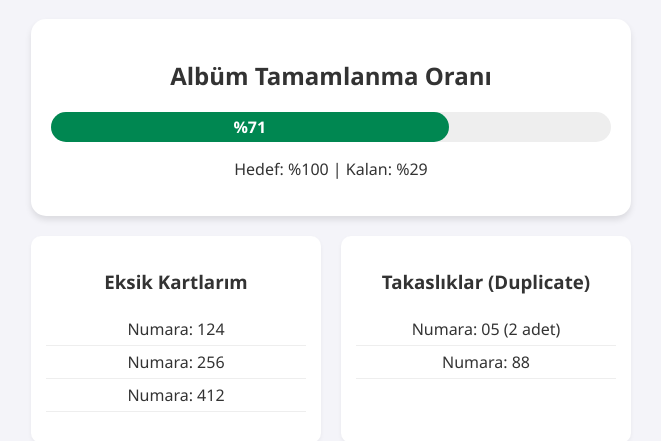
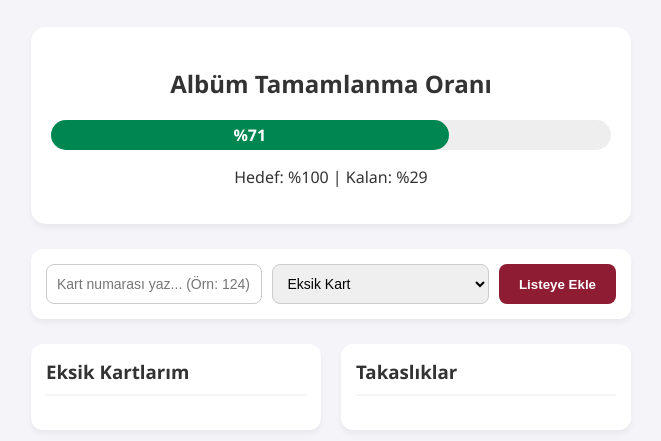
Before and after one commit to kemalcerit1/panini-site, a plain HTML site: page index.html in a window 1280 px wide. Shown: the part 95-536 px from the top of the page, without its empty margins (309-970 px from the left). Drawn offline with Linux system fonts and the light colour scheme.

Commit message:
Ekleme özelliği geldi

```diff
--- a/index.html
+++ b/index.html
@@ -2,7 +2,8 @@
 <html lang="tr">
 <head>
     <meta charset="UTF-8">
-    <title>Panini 2026 Koleksiyonum</title>
+    <meta name="viewport" content="width=device-width, initial-scale=1.0">
+    <title>Panini World Cup 2026 - Koleksiyonum</title>
     <link rel="stylesheet" href="style.css">
 </head>
 <body>
@@ -17,24 +18,54 @@
             <p>Hedef: %100 | Kalan: %29</p>
         </div>
 
+        <div class="input-section">
+            <input type="text" id="card-number" placeholder="Kart numarası yaz... (Örn: 124)">
+            <select id="card-type">
+                <option value="missing">Eksik Kart</option>
+                <option value="duplicate">Takaslık (Duplicate)</option>
+            </select>
+            <button onclick="addCard()">Listeye Ekle</button>
+        </div>
+
         <div class="sections">
             <div class="card">
                 <h3>Eksik Kartlarım</h3>
                 <ul id="missing-list">
-                    <li>Numara: 124</li>
-                    <li>Numara: 256</li>
-                    <li>Numara: 412</li>
-                </ul>
+                    </ul>
             </div>
 
             <div class="card">
-                <h3>Takaslıklar (Duplicate)</h3>
+                <h3>Takaslıklar</h3>
                 <ul id="duplicate-list">
-                    <li>Numara: 05 (2 adet)</li>
-                    <li>Numara: 88</li>
-                </ul>
+                    </ul>
             </div>
         </div>
     </div>
+
+    <script>
+        function addCard() {
+            const numberInput = document.getElementById('card-number');
+            const typeSelect = document.getElementById('card-type');
+            const cardValue = numberInput.value.trim();
+
+            if (cardValue === '') {
+                alert('Lütfen bir kart numarası girin!');
+                return;
+            }
+
+            // Seçilen tipe göre doğru listeyi bul
+            let listId = typeSelect.value === 'missing' ? 'missing-list' : 'duplicate-list';
+            const targetList = document.getElementById(listId);
+
+            // Yeni liste elemanı oluştur
+            const li = document.createElement('li');
+            li.innerHTML = `Numara: ${cardValue} <span class="delete-btn" onclick="this.parentElement.remove()">✕</span>`;
+
+            targetList.appendChild(li);
+
+            // Kutuyu temizle
+            numberInput.value = '';
+        }
+    </script>
 </body>
 </html>
--- a/style.css
+++ b/style.css
@@ -10,17 +10,21 @@ body {
 .container {
     width: 100%;
     max-width: 600px;
-    text-align: center;
 }
 
-h1 { color: #8e1c33; } /* Dünya Kupası Rengi */
+h1 {
+    color: #8e1c33;
+    text-align: center;
+    margin-bottom: 30px;
+}
 
 .stats-card {
     background: white;
     padding: 20px;
     border-radius: 15px;
-    box-shadow: 0 4px 6px rgba(0,0,0,0.1);
-    margin-bottom: 20px;
+    box-shadow: 0 4px 6px rgba(0,0,0,0.05);
+    margin-bottom: 25px;
+    text-align: center;
 }
 
 .progress-bar {
@@ -39,6 +43,40 @@ h1 { color: #8e1c33; } /* Dünya Kupası Rengi */
     font-weight: bold;
 }
 
+/* Yeni Eklenen Giriş Paneli Tasarımı */
+.input-section {
+    display: flex;
+    gap: 10px;
+    margin-bottom: 25px;
+    background: white;
+    padding: 15px;
+    border-radius: 12px;
+    box-shadow: 0 4px 6px rgba(0,0,0,0.05);
+}
+
+.input-section input, .input-section select {
+    flex: 1;
+    padding: 10px;
+    border: 1px solid #ccc;
+    border-radius: 8px;
+    font-size: 14px;
+}
+
+.input-section button {
+    background: #8e1c33;
+    color: white;
+    border: none;
+    padding: 10px 20px;
+    border-radius: 8px;
+    cursor: pointer;
+    font-weight: bold;
+    transition: background 0.2s;
+}
+
+.input-section button:hover {
+    background: #6b1426;
+}
+
 .sections {
     display: flex;
     gap: 20px;
@@ -47,10 +85,34 @@ h1 { color: #8e1c33; } /* Dünya Kupası Rengi */
 .card {
     background: white;
     padding: 15px;
-    border-radius: 10px;
+    border-radius: 12px;
     flex: 1;
-    box-shadow: 0 2px 4px rgba(0,0,0,0.05);
+    box-shadow: 0 4px 6px rgba(0,0,0,0.05);
+}
+
+.card h3 {
+    margin-top: 0;
+    border-bottom: 2px solid #f4f4f9;
+    padding-bottom: 10px;
 }
 
 ul { list-style: none; padding: 0; }
-li { padding: 5px 0; border-bottom: 1px solid #eee; }
+
+li {
+    padding: 10px;
+    border-bottom: 1px solid #eee;
+    display: flex;
+    justify-content: space-between;
+    align-items: center;
+}
+
+/* Silme Butonu Tasarımı */
+.delete-btn {
+    color: #ff4d4d;
+    cursor: pointer;
+    font-weight: bold;
+    padding: 0 5px;
+}
+.delete-btn:hover {
+    color: #cc0000;
+}
```
